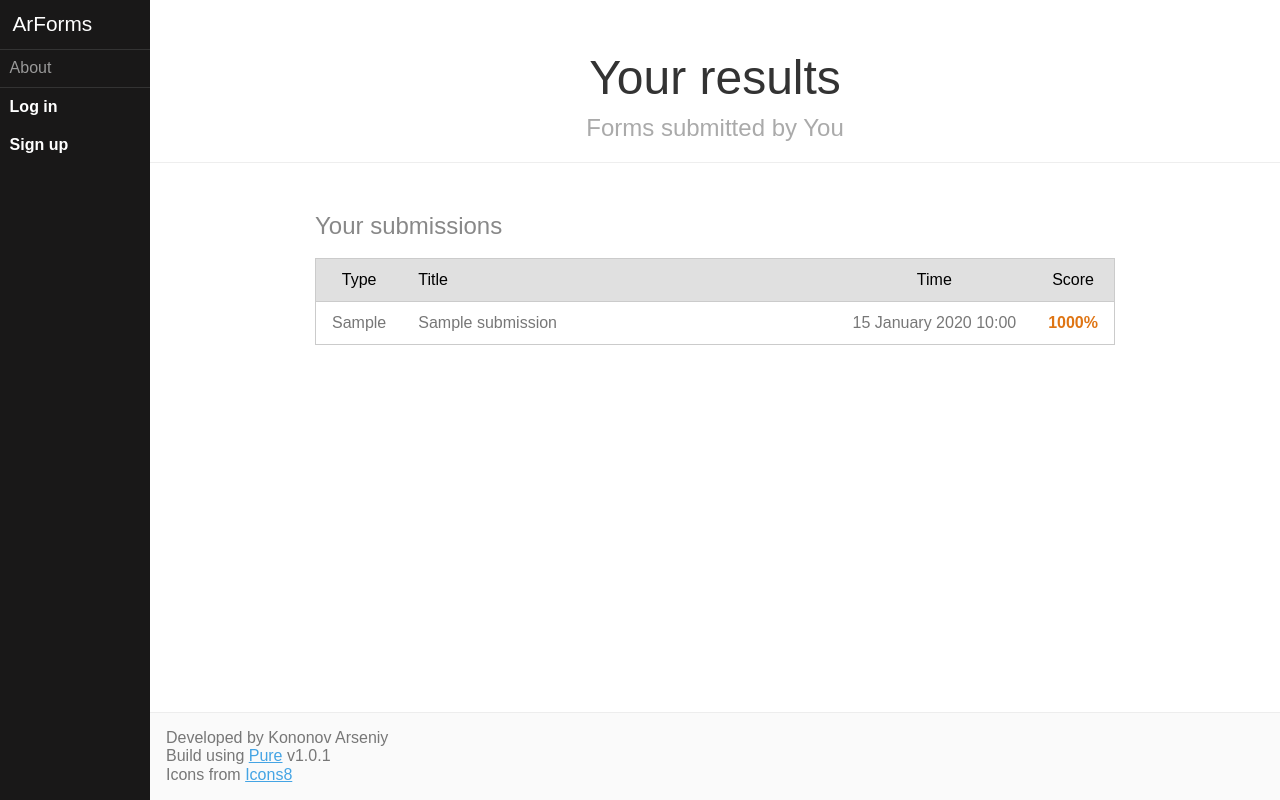
After one commit to kononovarseniy/ar-forms, a Flask app: template templates/results.html in a window 1280 px wide. The commit adds this page. Run offline with Flask 2, Linux system fonts and the light colour scheme; the template is opened without the code that fills it: most values are stand-ins (such as "Sample title", 1, 10 or a date in 2020); style sheets or scripts are compiled from the project's sources; parts of the project's set-up code (start-up, migrations or seed data) failed here and were passed over; some libraries are stand-ins or nearby versions.

Commit message:
Results view

```diff
--- a/app/main.py
+++ b/app/main.py
@@ -1,10 +1,11 @@
 import io
+from datetime import datetime
 from functools import wraps
 
 from flask import Flask, request, render_template, redirect, url_for, send_file
 
 from api import execute_api_method
-from model import SessionManager, UserManager, FormManager, FormStatisticsManager
+from model import SessionManager, UserManager, FormManager, FormStatisticsManager, SubmissionManager
 from util.json import JSONEncoder
 from util.security import get_secret
 
@@ -99,6 +100,13 @@ def dashboard(user):
     return render_template('dashboard.html', user=user, forms=forms)
 
 
+@app.route('/results')
+@authorized_only
+def results(user):
+    submissions = list(SubmissionManager.get_submissions_by_user(user))
+    return render_template('results.html', user=user, submissions=submissions, today=datetime.today().date())
+
+
 @app.route('/edit_form')
 @authorized_only
 def edit_form(user):
--- a/app/model/SubmissionManager.py
+++ b/app/model/SubmissionManager.py
@@ -1,10 +1,10 @@
 from datetime import datetime
-from typing import List, Union
+from typing import List, Union, Iterator
 
 from data import QuestionTypeRepository, SubmissionAnswerRepository, SubmissionRepository, AnswerRepository, \
     FormTypeRepository
 from data.db import Transaction
-from data.entities import User, QuestionType, Question, SubmissionAnswer, Submission, Answer
+from data.entities import User, QuestionType, Question, SubmissionAnswer, Submission, Answer, Form, FormType
 from model import FormManager
 
 single_variant = QuestionTypeRepository.get_by_name('single-variant')
@@ -109,7 +109,27 @@ def _get_handler(q: Question):
     return next((h for h in _handlers if h.get_accepted_type().name == q.question_type.name), None)
 
 
+def _form_type_supports_checking(form_type: FormType):
+    return form_type.id == FormTypeRepository.test.id
+
+
+class SubmissionInfo:
+    def __init__(self, submission: Submission):
+        if submission.form is None:
+            raise AssertionError("Form is not loaded")
+        form = submission.form
+        self.form_id = form.id
+        self.form_title = form.title
+        self.form_type = form.form_type.name
+        self.time = submission.time
+        self.score = submission.score if _form_type_supports_checking(form.form_type) else None
+
+
 class SubmissionManager:
+    @staticmethod
+    def get_submissions_by_user(user: User) -> Iterator[SubmissionInfo]:
+        return map(SubmissionInfo, SubmissionRepository.get_by_user_join_forms(user))
+
     @staticmethod
     def submit(user: User, form_id: int, answers: List[List[Union[int, str]]]) -> None:
         form = FormManager.get_form_by_id(user, form_id, True)
@@ -124,7 +144,7 @@ class SubmissionManager:
             SubmissionRepository.insert(submission)
             cnt_checked = 0
             score_sum = 0
-            check_score = form.form_type.id == FormTypeRepository.test.id
+            check_score = _form_type_supports_checking(form.form_type)
             for q, a in zip(form.questions, answers):
                 handler = _get_handler(q)
                 if handler is None:
--- a/app/model/__init__.py
+++ b/app/model/__init__.py
@@ -1,5 +1,5 @@
 from .SessionManager import SessionManager
 from .UserManager import UserManager
 from .FormManager import FormManager
-from .SubmissionManager import SubmissionManager
+from .SubmissionManager import SubmissionManager, SubmissionInfo
 from .FormStatisticsManager import FormStatisticsManager
--- a/static/js/ar_forms.js
+++ b/static/js/ar_forms.js
@@ -309,6 +309,10 @@ function go_to_dashboard() {
     window.location.href = '/dashboard';
 }
 
+function go_to_results() {
+    window.location.href = '/results';
+}
+
 function show_snackbar(text) {
     snackbar_init.do_after(function () {
         let snackbar = document.getElementById('snackbar');
--- a/static/js/fill_form.js
+++ b/static/js/fill_form.js
@@ -270,7 +270,7 @@ function submit_form() {
     let answers = form_view.selected_answers.map(arr => arr.map(a => a.id === 0 ? a.text : a.id));
 
     API.submit_form(form_view.current_form.id, answers)
-        .on_load(go_to_dashboard)
+        .on_load(go_to_results)
         .on_error(show_error_message)
         .send();
 }
--- a/static/styles/ar_forms.less
+++ b/static/styles/ar_forms.less
@@ -36,8 +36,16 @@ form {
   }
 }
 
-.justified {
+.justified-text {
   text-align: justify;
+}
+
+.centered-text {
+  text-align: center;
+}
+
+.bold-text {
+  font-weight: bold;
 }
 
 .card {
@@ -59,12 +67,16 @@ form {
   }
 }
 
+.text-success {
+  color: rgb(28, 184, 65);
+}
+
 .text-error {
-  color: maroon;
+  color: rgb(202, 60, 60);
 }
 
 .text-warning {
-  color: maroon;
+  color: rgb(223, 117, 20);
 }
 
 .button-success,
@@ -211,10 +223,6 @@ td.fit-width {
   white-space: nowrap;
 }
 
-.text-center {
-  text-align: center;
-}
-
 .own-forms-table {
   width: 100%;
 
@@ -267,6 +275,10 @@ td.fit-width {
       }
     }
   }
+}
+
+.submitted-forms-table {
+  width: 100%;
 }
 
 .question-container {
--- a/templates/about.html
+++ b/templates/about.html
@@ -29,7 +29,7 @@
         <div class="content-wrapper">
             <div class="content">
                 <h2 class="content-subhead">What is it?</h2>
-                <p class="justified">
+                <p class="justified-text">
                     ArForms allows you to conduct polls and tests.
                     The site provides convenient interfaces for creating, administering and passing surveys.
                     You can share the link to the form so that other users can take your survey.
@@ -37,7 +37,7 @@
                 </p>
 
                 <h2 class="content-subhead">Now Let's Speak Some Latin</h2>
-                <p class="justified">
+                <p class="justified-text">
                     Lorem ipsum dolor sit amet, consectetur adipisicing elit, sed do eiusmod tempor incididunt ut labore
                     et
                     dolore magna aliqua. Ut enim ad minim veniam, quis nostrud exercitation ullamco laboris nisi ut
--- a/templates/dashboard.html
+++ b/templates/dashboard.html
@@ -42,10 +42,10 @@
                     <table class="pure-table pure-table-horizontal own-forms-table">
                         <thead>
                         <tr>
-                            <td class="text-center">Type</td>
+                            <td class="centered-text">Type</td>
                             <td>Title</td>
-                            <td class="text-center">Published</td>
-                            <td class="text-center">Actions</td>
+                            <td class="centered-text">Published</td>
+                            <td class="centered-text">Actions</td>
                         </tr>
                         </thead>
                         <tbody>
--- a/templates/menu.html
+++ b/templates/menu.html
@@ -17,7 +17,7 @@
             {{ menu_item(section, 'about', '/', 'About') }}
             {% if user %}
                 {{ menu_item(section, 'dashboard', '/dashboard', 'Dashboard') }}
-                {{ menu_item(section, 'search', '/search', 'Search') }}
+                {{ menu_item(section, 'results', '/results', 'Results') }}
                 <li class="pure-menu-item menu-item-divided"><a href="/logout" class="pure-menu-link">Log out</a></li>
             {% else %}
                 {{ menu_item(section, 'login', '/login', 'Log in', classes='menu-item-divided menu-item-login') }}
--- a/templates/modals.html
+++ b/templates/modals.html
@@ -22,7 +22,7 @@
     <div class="modal-content">
         <div class="modal-header">
             <h1>Do you want to publish the form?</h1>
-            <h2 class="text-warning">You cannot modify it after publication!</h2>
+            <h2 class="text-error">You cannot modify it after publication!</h2>
         </div>
         <div class="modal-buttons pure-g">
             <div class="pure-u-1 pure-u-md-1-2">
@@ -39,7 +39,7 @@
     <div class="modal-content">
         <div class="modal-header">
             <h1>Publish form &quot;<span name="modal-form-name"></span>&quot;?</h1>
-            <h2 class="text-warning">You cannot modify it after publication!</h2>
+            <h2 class="text-error">You cannot modify it after publication!</h2>
         </div>
         <div class="modal-buttons pure-g">
             <div class="pure-u-1 pure-u-md-1-2">
@@ -56,7 +56,7 @@
     <div class="modal-content">
         <div class="modal-header">
             <h1>Delete form &quot;<span name="modal-form-name"></span>&quot;?</h1>
-            <h2 class="text-warning">The form will be deleted permanently.<br>You cannot undo this action!</h2>
+            <h2 class="text-error">The form will be deleted permanently.<br>You cannot undo this action!</h2>
         </div>
         <div class="modal-buttons pure-g">
             <div class="pure-u-1 pure-u-md-1-2">
--- /dev/null
+++ b/templates/results.html
@@ -0,0 +1,81 @@
+<!DOCTYPE html>
+<html lang="en">
+<head>
+    <meta charset="UTF-8">
+    <meta name="viewport" content="width=device-width, initial-scale=1">
+
+    <title>ArForms</title>
+    <link rel="icon" type="image/png" href="/static/favicon.png"/>
+
+    <link rel="stylesheet" href="https://unpkg.com/purecss@1.0.1/build/pure-min.css">
+    <link rel="stylesheet" href="https://unpkg.com/purecss@1.0.1/build/grids-responsive-min.css">
+
+    <link rel="stylesheet/less" type="text/css" href="/static/styles/ar_forms.less"/>
+    <script src="//cdnjs.cloudflare.com/ajax/libs/less.js/3.9.0/less.min.js"></script>
+    <script src="/static/js/ar_forms.js"></script>
+</head>
+<body>
+{% include 'modals.html' %}
+<div id="layout">
+    {% with section='results' %}
+        {% include 'menu.html' %}
+    {% endwith %}
+
+    <div id="main">
+        <div class="header">
+            <h1>Your results</h1>
+            <h2>Forms submitted by You</h2>
+        </div>
+
+        <div class="content-wrapper">
+            <div class="content">
+                <h2 class="content-subhead">Your submissions</h2>
+                {% if submissions|length == 0 %}
+                    <p>
+                        You have not filled any forms.
+                        You can fill out the form if you have a special link created by the author of the form.
+                    </p>
+                {% else %}
+                    <table class="pure-table pure-table-horizontal submitted-forms-table">
+                        <thead>
+                        <tr>
+                            <td class="centered-text">Type</td>
+                            <td>Title</td>
+                            <td class="centered-text">Time</td>
+                            <td class="centered-text">Score</td>
+                        </tr>
+                        </thead>
+                        <tbody>
+                        {% for submission in submissions %}
+                            <tr form_id="{{ submission.form_id }}">
+                                <td class="fit-width">{{ submission.form_type }}</td>
+                                <td>{{ submission.form_title }}</td>
+                                <td class="fit-width centered-text">{{ submission.time.strftime('%H:%M' if submission.time.date() ==  today else '%d %B %Y %H:%M') }}</td>
+                                <td class="fit-width centered-text bold-text
+                                        {% if submission.score is not none %}
+                                            {% if submission.score == 1 %}text-success
+                                            {% elif submission.score >= 0.5 %}text-warning
+                                            {% else %}text-error
+                                            {% endif %}
+                                        {% endif %}">
+                                    <span>
+                                        {% if submission.score is not none %}
+                                            {{ (submission.score * 100)|round|int }}%
+                                        {% else %}
+                                            &mdash;
+                                        {% endif %}
+                                    </span>
+                                </td>
+                            </tr>
+                        {% endfor %}
+                        </tbody>
+                    </table>
+                {% endif %}
+            </div>
+        </div>
+
+        {% include 'footer.html' %}
+    </div>
+</div>
+</body>
+</html>
```
Also changed, not shown: app/data/SubmissionRepository.py (+12 -10 lines).
